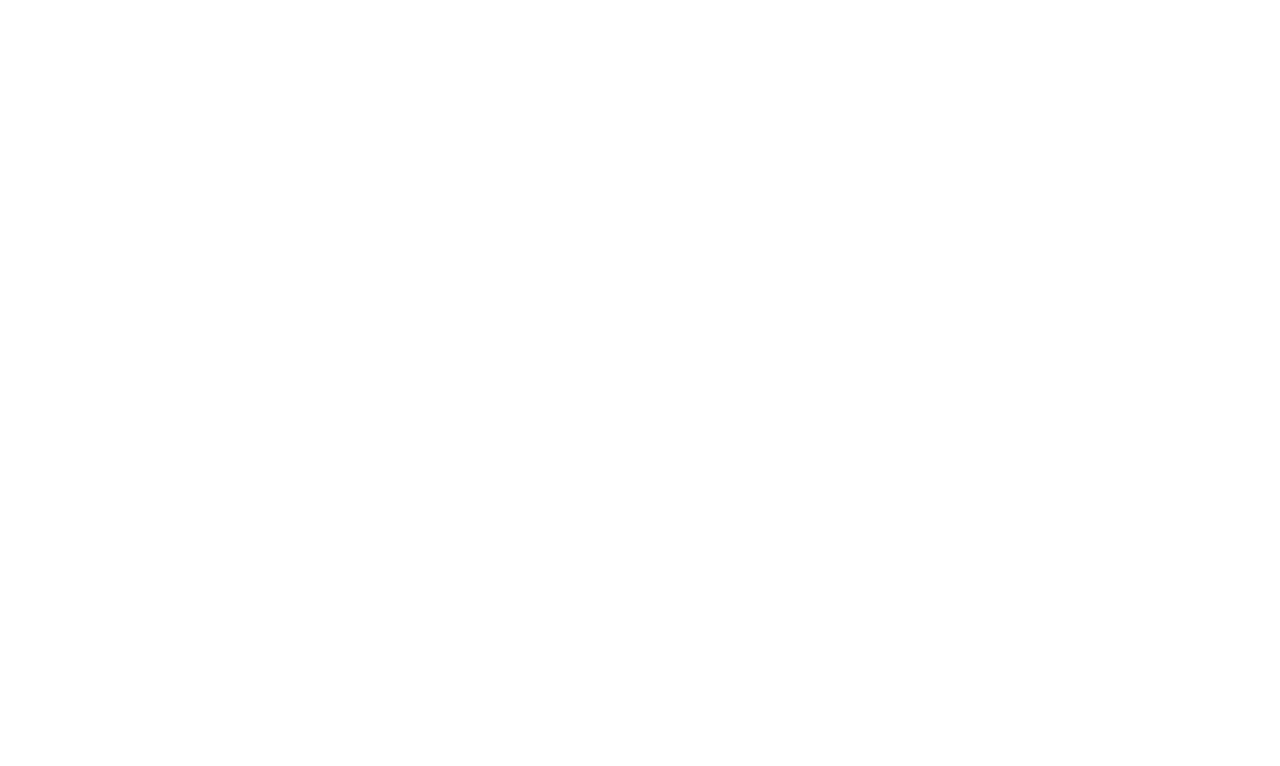
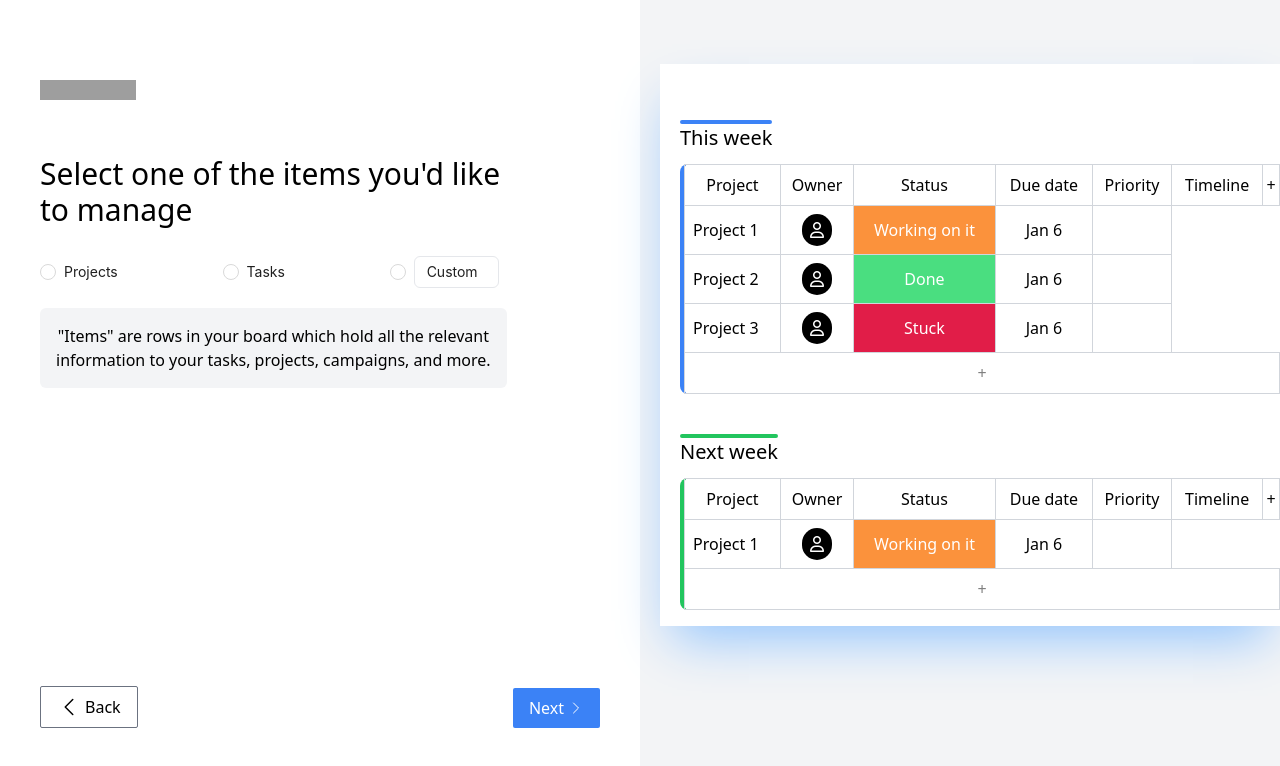
Before and after one commit to jackie1310/monday-project, a React (Create React App) app: page / in a window 1280 px wide. Before the commit this address had no page. Shown: the top 766 px of the page. Built offline with nearby package versions, Linux system fonts and the light colour scheme; grey boxes are pictures that could not be loaded.

Commit message:
first commit from table-items

```diff
--- a/public/index.html
+++ b/public/index.html
@@ -25,6 +25,7 @@
       Learn how to configure a non-root public URL by running `npm run build`.
     -->
     <title>React App</title>
+    <link rel="stylesheet" href="https://cdnjs.cloudflare.com/ajax/libs/font-awesome/6.5.1/css/all.min.css" integrity="sha512-DTOQO9RWCH3ppGqcWaEA1BIZOC6xxalwEsw9c2QQeAIftl+Vegovlnee1c9QX4TctnWMn13TZye+giMm8e2LwA==" crossorigin="anonymous" referrerpolicy="no-referrer" />
   </head>
   <body>
     <noscript>You need to enable JavaScript to run this app.</noscript>
--- a/src/App.js
+++ b/src/App.js
@@ -1,8 +1,11 @@
 import { Routes, Route } from 'react-router-dom';
+import TableItem from './page/TableItem/TableItems';
 function App() {
   return (
     <>
-      <Routes></Routes>
+      <Routes>
+        <Route path='/' Component={TableItem}/>
+      </Routes>
     </>
   );
 }
--- /dev/null
+++ b/src/components/Table.js
@@ -0,0 +1,47 @@
+import { Status } from "../data/Status";
+import { Month } from "../data/Month";
+
+export default function TableBody({rows, cols, className, setState, selectedOptions}) {
+    function createBoard() {
+        const table = [];
+        let numOfItem = 1
+
+        for (let i = 0; i < rows; i++) {
+            const row = [];
+            if (selectedOptions?.length > 0) {
+                selectedOptions.map((option, index) => {
+                    if (option === "Project") {
+                        row.push(<td key={index} className="text-left w-24 pl-2">Project {numOfItem}</td>)
+                        numOfItem++;
+                    }
+                    if (option === "Owner") {
+                        row.push(<td key={index}>
+                            <i className="fa-regular fa-user bg-black rounded-full p-2 text-white"></i>
+                        </td>)
+                    }
+                    if (option === "Status") {
+                        row.push(<td key={index} className={`${Status[i].style} text-white w-fit`}>{Status[i].name}</td>)
+                    }
+                    if (option === "Due date") {
+                        const currentDate = new Date();
+                        row.push(<td key={index}>{Month[currentDate.getMonth()]} {currentDate.getDate() + 1}</td>)
+                    }
+                })
+            } else {
+                for (let j = 0; j < cols - 1; j++) {
+                    row.push(<td key={j}>....</td>)
+                }
+            }
+            row.push(<th key={cols}></th>)
+            table.push(<tr key={i}>{row}</tr>);
+        }
+
+        return table;
+    }
+    return (
+        <tbody className={className}>
+            {createBoard()}
+            <td colSpan={cols} className="opacity-50 hover:cursor-pointer" onClick={() => setState(prev => prev + 1)}>+</td>
+        </tbody>
+    )
+}
--- /dev/null
+++ b/src/data/Month.js
@@ -0,0 +1,5 @@
+export const Month = [
+    "Jan", "Feb", "Mar", "Apr",
+  "May", "Jun", "Jul", "Aug",
+  "Sep", "Oct", "Nov", "Dec"
+]
--- /dev/null
+++ b/src/data/Status.js
@@ -0,0 +1,14 @@
+export const Status = [
+    {
+        name: "Working on it",
+        style: "bg-orange-400"
+    },
+    {
+        name: "Done",
+        style: "bg-green-400"
+    },
+    {
+        name: "Stuck",
+        style: "bg-rose-600"
+    }
+]
--- /dev/null
+++ b/src/page/TableItem/TableItem.scss
@@ -0,0 +1,3 @@
+td, th {
+    @apply border border-gray-300 font-normal text-center py-2
+}
--- /dev/null
+++ b/src/page/TableItem/TableItems.jsx
@@ -0,0 +1,110 @@
+import { useState } from "react"
+import TableBody from "../../components/Table";
+import "./TableItem.scss";
+import Button from "../../components/Button";
+import { Radio } from "antd";
+
+export default function TableItem() {
+    const [boardName, setBoardName] = useState("");
+    const [headers, setHeaders] = useState(3);
+    const [rowsThisWeek, setRowsThisWeek] = useState(3);
+    const [rowsNextWeek, setRowsNextWeek] = useState(1);
+    const [selectedOptions, setSelectedOptions] = useState(["Project", "Owner", "Status", "Due date", "Priority", "Timeline"]);
+    const [selectedItem, setSelectedItem] = useState("");
+    const style = "flex items-center";
+    function createHeader() {
+        const cols = []
+        if (selectedOptions?.length > 0) {
+            selectedOptions.map((option, index) => (
+                cols.push(<th key={index}>{option}</th>)
+            ))
+        }
+        else {
+            for (let i = 0; i < headers; i++) {
+                cols.push(<th key={i}>----</th>)
+            }
+        }
+        return cols;
+    }
+    console.log(selectedOptions);
+
+    // function handleChange(value) {
+    //     if (selectedOptions.includes(value)) {
+    //         setSelectedOptions(prev => prev.filter(option => option !== value));
+    //     }
+    //     else {
+    //         setSelectedOptions(prev => [...prev, value])
+    //     }
+    // }
+
+    return (
+        <div className="md:flex block">
+            <div className="md:w-1/2 w-full relative px-10 pt-20 mb-32">
+                <div className="w-5/6">
+                    <img src="https://upload.wikimedia.org/wikipedia/commons/thumb/c/c6/Monday_logo.svg/2560px-Monday_logo.svg.png" alt='logo' className="w-24 h-5 mb-14"/>
+                    <h1 className="text-3xl mb-7">Select one of the items you'd like to manage</h1>
+                    <Radio.Group value={selectedItem} onChange={e => setSelectedItem(e.target.value)} className="flex gap-5 justify-between mb-5">
+                        <Radio value="Projects" className={style}>Projects</Radio>
+                        <Radio value="Tasks" className={style}>Tasks</Radio>
+                        <Radio value="Custom"><p className="border pl-3 py-1 pr-5 rounded-md">Custom</p></Radio>
+                    </Radio.Group>
+                    <p className="bg-gray-100 p-4 text-center rounded-md">"Items" are rows in your board which hold all the relevant information to your tasks, projects, campaigns, and more.</p>
+                    <button className="active:scale-75 transform transition duration-300 ease-in-out py-2 border border-gray-500 rounded-sm flex gap-1 items-center absolute -bottom-16 md:-bottom-14 left-10 px-4">
+                        <svg xmlns="http://www.w3.org/2000/svg" fill="none" viewBox="0 0 24 24" strokeWidth={1.5} stroke="currentColor" className="w-6 h-6">
+                            <path strokeLinecap="round" strokeLinejoin="round" d="M15.75 19.5 8.25 12l7.5-7.5" />
+                        </svg>
+                        Back
+                    </button>
+                    <button className="active:scale-75 transform transition duration-300 ease-in-out py-2 bg-blue-500 text-white rounded-sm flex gap-1 items-center absolute -bottom-16 md:-bottom-14 right-10 px-4">
+                        Next
+                        <svg xmlns="http://www.w3.org/2000/svg" fill="none" viewBox="0 0 24 24" strokeWidth={1.5} stroke="currentColor" className="w-4 h-4">
+                            <path strokeLinecap="round" strokeLinejoin="round" d="m8.25 4.5 7.5 7.5-7.5 7.5" />
+                        </svg>
+                    </button>
+
+                </div>
+            </div>
+            {/* Board */}
+            <div className="md:w-1/2 bg-gray-100 py-10 pl-5 h-screen">
+                <div className="flex flex-col w-full bg-white pl-5 py-4 md:mt-6 pl-1 shadow-2xl shadow-blue-300">
+
+                    <h1 className="text-2xl mb-10">{boardName}</h1>
+                    <div className="w-fit mb-3">
+                        <div className="border-2 border-blue-500 rounded-lg"></div>
+                        <h2 className="text-xl">This week</h2>
+                    </div>
+
+                    <div className="flex flex-col border-l-4 rounded-lg border-blue-500 mb-10">
+                        <table className="flex-grow">
+                            <thead>
+                                <tr>
+                                    {createHeader()}
+                                    <th onClick={() => setHeaders(prev => prev + 1)} className="hover:cursor-pointer">+</th>
+                                </tr>
+                            </thead>
+                            <TableBody rows={rowsThisWeek} cols={selectedOptions?.length > 0 ? selectedOptions.length + 1 : headers + 1} setState={setRowsThisWeek} selectedOptions={selectedOptions}/>
+                        </table>
+                    </div>
+
+                    <div className="w-fit mb-3">
+                        <div className="border-2 border-green-500 rounded-lg"></div>
+                        <h2 className="text-xl">Next week</h2>
+                    </div>
+
+                    <div className="flex border-l-4 rounded-lg border-green-500">
+                        <table className="flex-grow">
+                            <thead>
+                                <tr>
+                                    {createHeader()}
+                                    <th onClick={() => setHeaders(prev => prev + 1)} className="hover:cursor-pointer">+</th>
+                                </tr>
+                            </thead>
+                            <TableBody rows={rowsNextWeek} cols={selectedOptions?.length > 0 ? selectedOptions.length + 1 : headers + 1} setState={setRowsNextWeek} selectedOptions={selectedOptions}/>
+                        </table>
+                    </div>
+
+                </div>
+            </div>
+        </div>
+    )
+}
```
